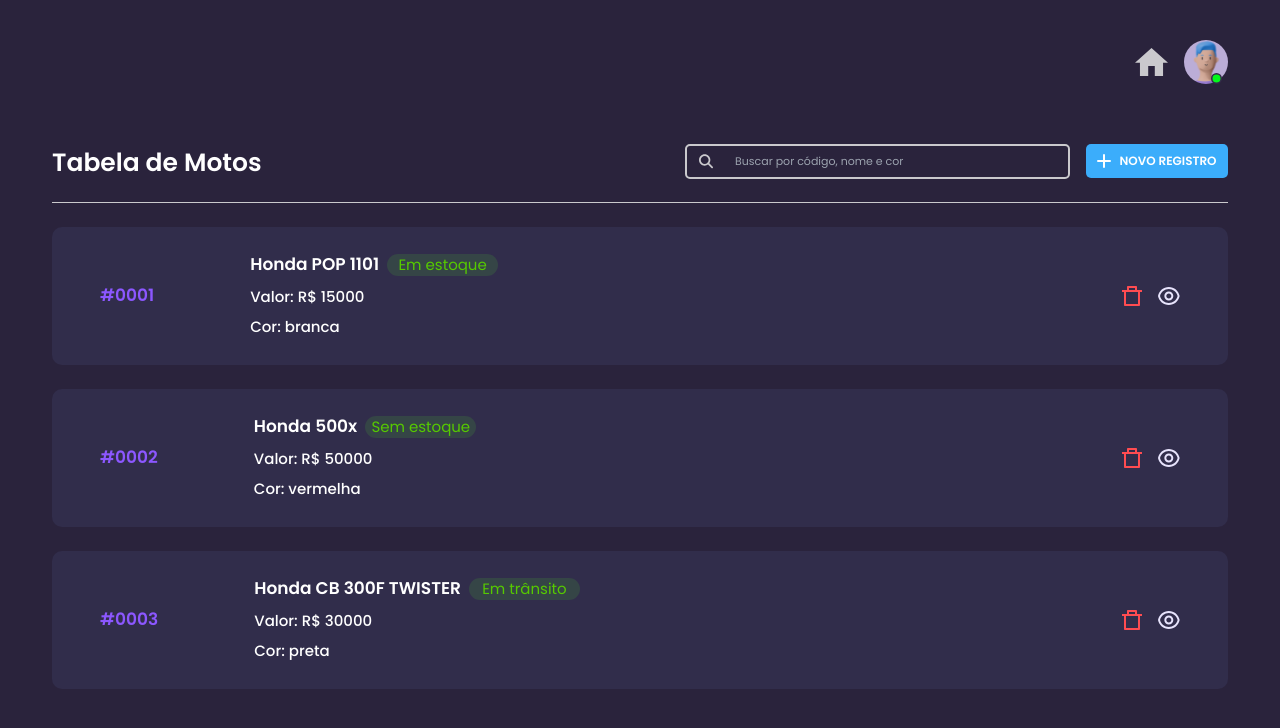
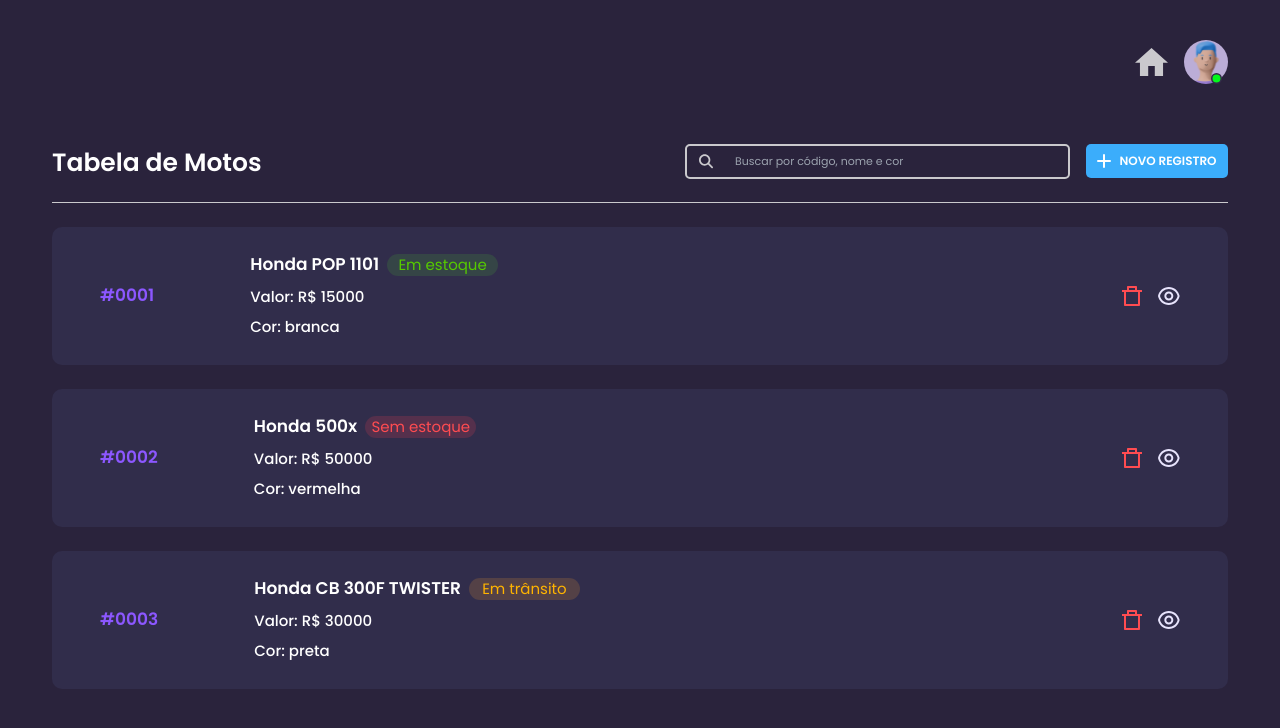
Before and after one commit to DevPBDias/teste-motocaSystems-frontEnd, a Next.js app: page / in a window 1280 px wide. Shown: the top 728 px of the page. Built offline with nearby package versions, Linux system fonts and the light colour scheme; data requests are answered from the project's data file.

Commit message:
feat: created function to handle status color

```diff
--- a/src/app/page.tsx
+++ b/src/app/page.tsx
@@ -18,6 +18,7 @@
     const showDataMotos = async () => {
       setMotos(await getData());
     };
+
     showDataMotos();
   }, [motos]);
 
--- a/src/components/MotoCard.tsx
+++ b/src/components/MotoCard.tsx
@@ -6,14 +6,52 @@
 import { DataProps } from "@/interfaces";
 import { useRouter } from "next/navigation";
 import { deleteData } from "@/utils/fetchFunctions";
+import { useEffect, useState } from "react";
 
 const MotoCard = ({ moto }: any | DataProps) => {
   const router = useRouter();
+  const [statusColor, setStatusColor] = useState({
+    background: "",
+    text: "",
+  });
 
   const handleDelete = async () => {
     await deleteData(moto.id);
     console.log(" moto deletada");
   };
+
+  const handleStatus = (status: string) => {
+    switch (status) {
+      case "Em estoque":
+        setStatusColor({
+          background: "bg-[--status-bg-green]",
+          text: "text-[--status-text-green]",
+        });
+        break;
+      case "Sem estoque":
+        setStatusColor({
+          background: "bg-[--status-bg-red]",
+          text: "text-[--status-text-red]",
+        });
+        break;
+      case "Em trânsito":
+        setStatusColor({
+          background: "bg-[--status-bg-yellow]",
+          text: "text-[--status-text-yellow]",
+        });
+        break;
+      default:
+        setStatusColor({
+          background: "bg-[--status-bg-green]",
+          text: "text-[--status-text-green]",
+        });
+        break;
+    }
+  };
+
+  useEffect(() => {
+    handleStatus(moto.status);
+  }, [moto.status]);
 
   return (
     <section className="w-full h-[138px] flex flex-row justify-between items-center bg-[--bg-secondary] rounded-[10px] px-12 my-6">
@@ -26,7 +64,9 @@
             <p className="font-semibold text-[17px] leading-[25.5px] ">
               {moto.model}
             </p>
-            <p className="rounded-[35px] w-[111px] text-[15px] leading-[22.5px] bg-[--status-bg-green] text-[--status-text-green] text-center">
+            <p
+              className={`rounded-[35px] w-[111px] text-[15px] leading-[22.5px] text-center ${statusColor.background} ${statusColor.text}`}
+            >
               {moto.status}
             </p>
           </div>
```
